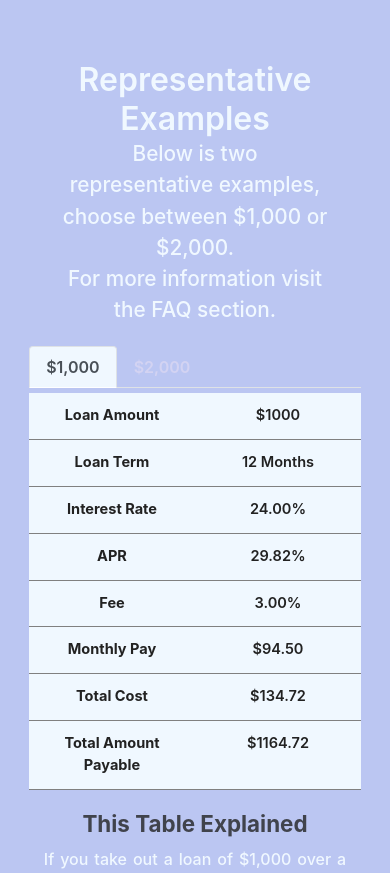
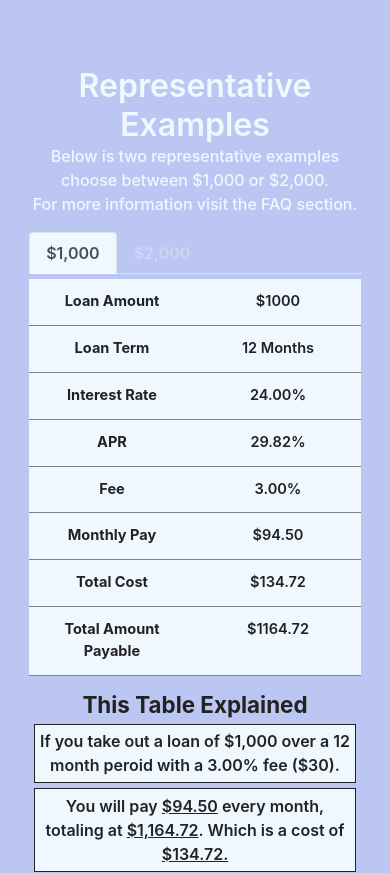
Before and after one commit to jlcdmp/supa-loans, a React (Create React App) app: page / in a window 390 px wide. Shown: the part 3001-3874 px from the top of the page. Built offline with nearby package versions, Linux system fonts and the light colour scheme.

Commit message:
changes for dynamic and mobile

```diff
--- a/src/CSS/Faq.css
+++ b/src/CSS/Faq.css
@@ -83,7 +83,7 @@ ol li{
 @media (max-width: 805px){
 .reqs-use{
   flex-direction: column;
-  margin-bottom: 30px
+  margin-bottom: 20px
 }
 
 
@@ -142,6 +142,7 @@ ol li{
 #reqs{
   display: flex;
   flex-direction: column;
+  margin-bottom: 1em
 }
 
 
--- a/src/CSS/How.css
+++ b/src/CSS/How.css
@@ -8,18 +8,16 @@ margin: 5px
 }
 
 .examples{
-  margin-bottom:3em;
+  margin-bottom:2em;
 }
 
 
 .example-sub{
   text-align: center;
   font-weight:500 !important;
-  font-size: 1.3em;
-  width:80%;
-  margin:auto;
-  margin-bottom: 1em;
-  color: aliceblue
+  color: aliceblue;
+  font-size: 1em
+
 }
 
 @media (max-width: 805px){
@@ -94,6 +92,9 @@ text-align: center;
   margin-top: 1em;
   font-weight: 600;
   margin-bottom: 0 !important;
+
+
+
 }
 
 
@@ -186,22 +187,22 @@ text-align: center;
 
 .explain-container{
   text-align: center;
-  padding: 5px;
   margin:auto;
 }
 
 .explain-container p {
   font-size: 1.3em;
-  color: aliceblue;
-  font-weight: 600;
+  color: #222222;
+  font-weight: 600 !important;
   margin: 5px;
-
+  text-align: center;
+  background-color: aliceblue;
+  border: solid 0.5px #222222
 }
 
 .explain-container h5{
   font-size: 1.4em !important;
   color: #222222 !important;
   font-weight: 700 !important;
-  opacity: 0.8;
   margin:0 !important;
 }
--- a/src/Components/Eg.jsx
+++ b/src/Components/Eg.jsx
@@ -16,7 +16,9 @@ class Eg extends Component {
 
 
         <h3 className='sub-title'>Representative Examples</h3>
-        <p className='example-sub'>Below is two representative examples, choose between $1,000 or $2,000. <br />For more information visit the FAQ section.</p>
+        <p className='example-sub'>Below is two representative examples
+        <br />
+          choose between $1,000 or $2,000. <br />For more information visit the FAQ section.</p>
 
         <Tabs defaultActiveKey='$1,000'>
           <Tab eventKey='$1,000' title='$1,000'>
@@ -69,7 +71,6 @@ class Eg extends Component {
                 <p>
                   Qualified consumers who are approved by a lender will receive loan offers with the below range of loan terms and maximum APR</p>
                 <p>Minimum of 61 Days, Maximum 84 Months, Maximum APR 35.99%</p>
-                <p></p>
               </div>
             </div>
 
@@ -123,7 +124,6 @@ class Eg extends Component {
                 <p>
                   Qualified consumers who are approved by a lender will receive loan offers with the below range of loan terms and maximum APR</p>
                 <p>Minimum of 61 Days, Maximum 84 Months, Maximum APR 35.99%</p>
-                <p></p>
               </div>
             </div>          </Tab>
 
```
